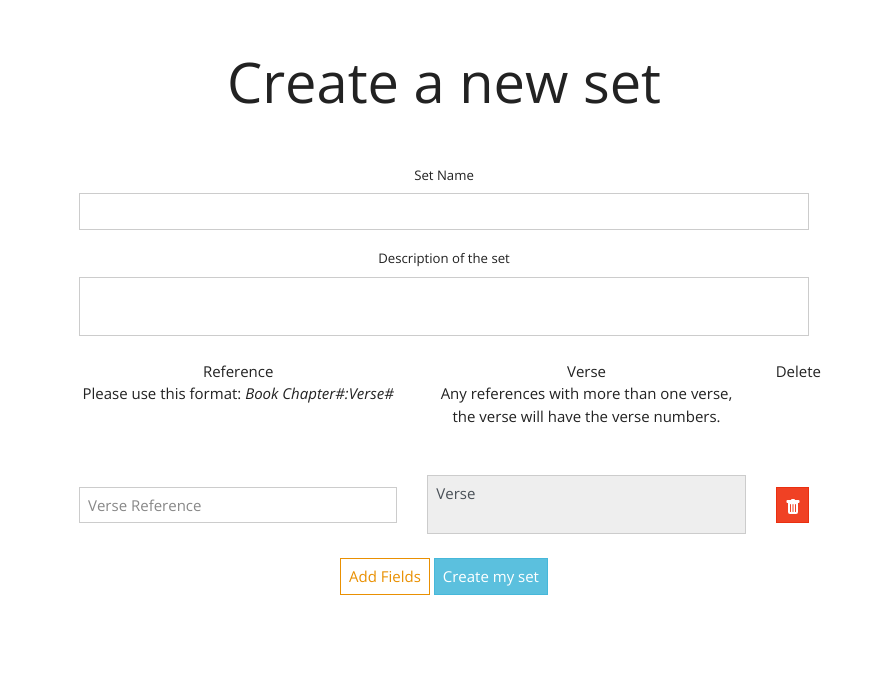
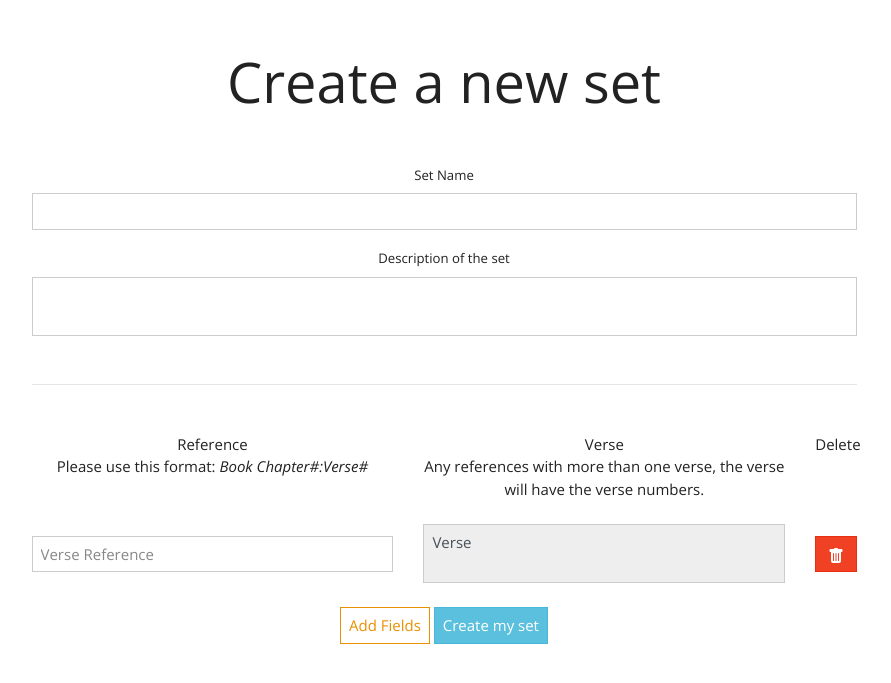
Before and after one commit to dkclee/MTWord, a Flask app: page /sets/new in a window 1280 px wide. Shown: the part 55-738 px from the top of the page, without its empty margins (196-1087 px from the left). Run offline with Flask 2, Linux system fonts and the light colour scheme; the visitor is signed in with stand-in values (Sample User, id 1); data comes from the database, SQL or seed files in the repository; some libraries are stand-ins or nearby versions.

Commit message:
refactor code for create new set

```diff
--- a/sets.py
+++ b/sets.py
@@ -89,8 +89,6 @@ def get_esv_text(passage, get_verse_num=True):
     passages = response.json()['passages']
     reference = response.json()["query"]
 
-    # return response.json()
-
     return {
         'passages': passages[0].strip() if passages else 'Error: Passage not found',
         'reference': reference
--- a/templates/sets/add_set.html
+++ b/templates/sets/add_set.html
@@ -19,7 +19,7 @@
 
     <div class="row justify-content-center">
 
-        <div class="col-8 text-center">
+        <div class="col-9 text-center">
 
             <form method="POST" autocomplete="off" id="addSetForm">
 
@@ -31,18 +31,20 @@
 
                 {{ render_field(form.description,
                 form_type="horizontal") }}
+
+                <hr class="my-5">
+
                 <div id="verseFields">
-
-                    <div class="form-group row">
-                        <div class=" col-lg my-2">
+                    <div class="row">
+                        <div class="col-lg">
                             Reference
                             <p class="font-weight-light">Please use this format: <i>Book Chapter#:Verse#</i></p>
                         </div>
-                        <div class=" col-lg my-2">
+                        <div class="col-lg">
                             Verse
                             <p class="font-weight-light">Any references with more than one verse, the verse will have the verse numbers.</p>
                         </div>
-                        <div class=" col-lg-1 my-2">
+                        <div class="col-lg-1">
                             Delete
                         </div>
                     </div>
```
